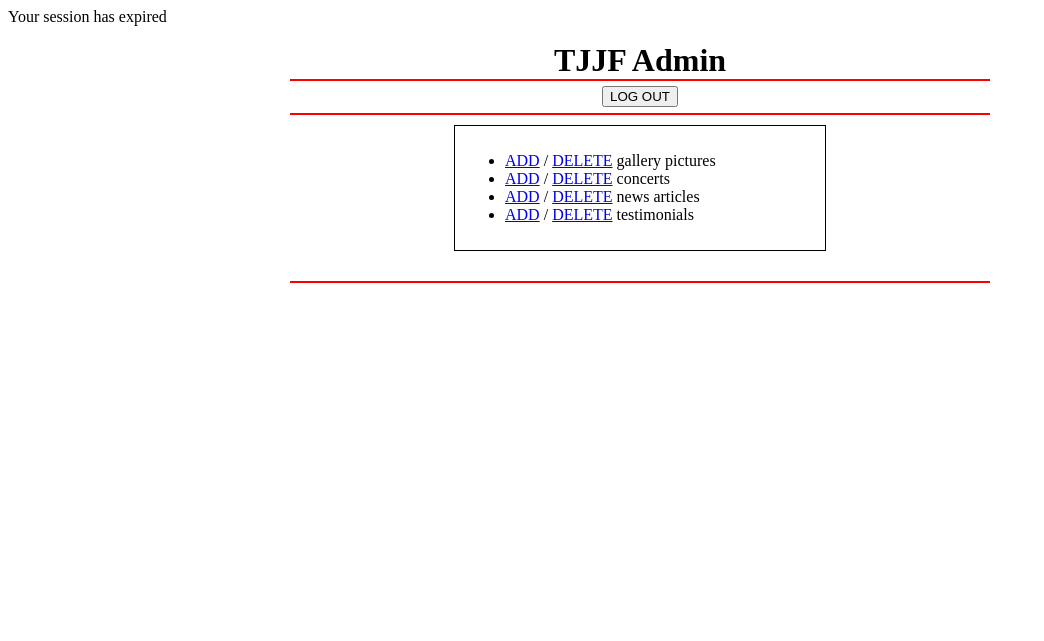
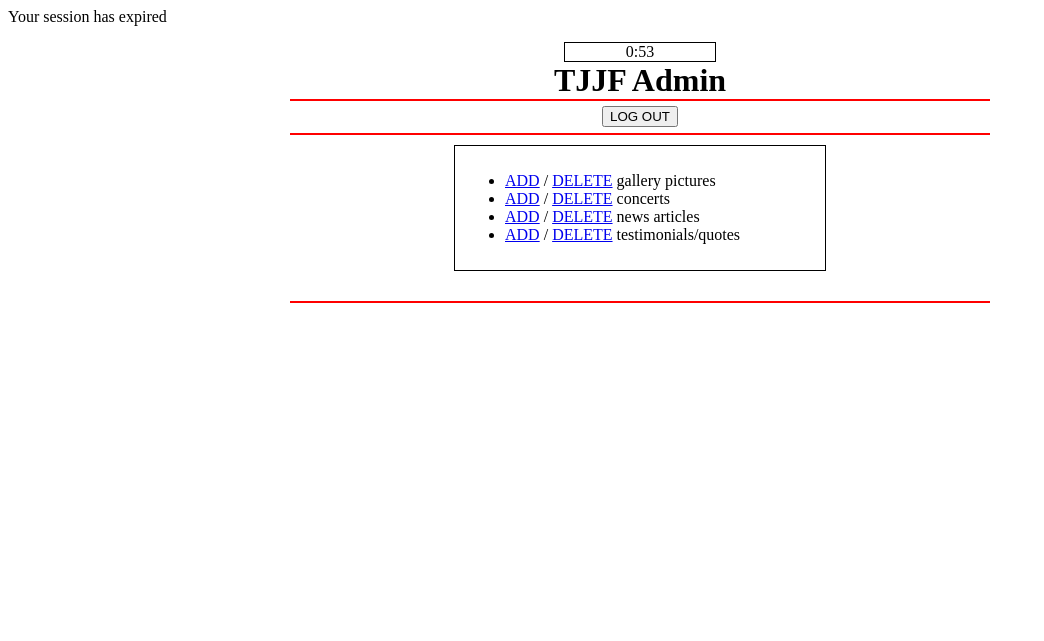
Before and after one commit to j-brew/CS-412php, a PHP site: page /Admin/admin/admin.php in a window 1280 px wide. Shown: the top 641 px of the page, without its empty margins (0-1044 px from the left). Run offline with PHP 8.4, Linux system fonts and the light colour scheme; a stand-in replaces the project's code that opens the database connection.

Commit message:
Timer + created JS timer for all pages after login in to Admin

```diff
--- a/Admin/admin/admin.php
+++ b/Admin/admin/admin.php
@@ -20,10 +20,12 @@
         <meta charset="UTF-8">
         <meta name="viewport" content="width=device-width, initial-scale=1.0">
         <link rel="stylesheet" type="text/css" href="cssfiles/admin.css">
+        <script type="text/javascript" src="jsfiles/timer.js"></script>
     </head>
     <body>
 
         <div id="content">
+            <div id="clock"></div>
 
             <div id="title">
                 <h1>TJJF Admin</h1>
@@ -39,7 +41,7 @@
                     <li><a href="gallery.php" >ADD</a> / <a href="dropgallery.php" >DELETE</a> gallery pictures</li>
                     <li><a href="concerts.php" >ADD</a> / <a href="dropconcerts.php" >DELETE</a> concerts</li>
                     <li><a href="news.php" >ADD</a> / <a href="dropnews.php">DELETE</a> news articles</li>
-                    <li><a href="quotes.php">ADD</a> / <a href="dropquotes.php">DELETE</a> testimonials</li>
+                    <li><a href="quotes.php">ADD</a> / <a href="dropquotes.php">DELETE</a> testimonials/quotes</li>
                 </ul>
             </div>
 
--- a/Admin/admin/concerts.php
+++ b/Admin/admin/concerts.php
@@ -24,9 +24,11 @@ include 'phpfiles/concertsUpload.php';
         <title>Admin Concerts</title>
         <link rel="stylesheet" type="text/css" href="cssfiles/admin.css">
         <script type="text/javascript" src="jsfiles/concerts.js"></script>
+        <script type="text/javascript" src="jsfiles/timer.js"></script>
     </head>
     <body>
         <div id="content">
+            <div id="clock"></div>
 
             <div id="title">
                 <h1>Admin Concerts</h1>
--- a/Admin/admin/cssfiles/admin.css
+++ b/Admin/admin/cssfiles/admin.css
@@ -132,3 +132,9 @@ hr {
     //padding: 5px 10px;
     margin: 10px 0;
 }
+#clock {
+    margin: 0 auto 0 auto;
+    width: 150px;
+    text-align: center;
+    border: solid black 1px;
+}
--- a/Admin/admin/dropconcerts.php
+++ b/Admin/admin/dropconcerts.php
@@ -24,9 +24,11 @@ include 'phpfiles/concertDelete.php';
         <title>DROP Concerts</title>
         <link rel="stylesheet" type="text/css" href="cssfiles/admin.css">
         <link rel="stylesheet" type="text/css" href="cssfiles/dropconcerts.css">
+        <script type="text/javascript" src="jsfiles/timer.js"></script>
     </head>
     <body>
         <div id="content">
+            <div id="clock"></div>
 
             <div id="title">
                 <h1>DROP Concerts</h1>
--- a/Admin/admin/dropgallery.php
+++ b/Admin/admin/dropgallery.php
@@ -25,9 +25,11 @@ include 'phpfiles/galleryDelete.php';
         <link rel="stylesheet" type="text/css" href="cssfiles/admin.css">
         <link rel="stylesheet" type="text/css" href="cssfiles/expand.css">
         <script type="text/javascript" src="jsfiles/expand.js"></script>
+        <script type="text/javascript" src="jsfiles/timer.js"></script>
     </head>
     <body>
         <div id="content">
+            <div id="clock"></div>
 
             <div id="title">
                 <h1>DROP Gallery</h1>
--- a/Admin/admin/dropnews.php
+++ b/Admin/admin/dropnews.php
@@ -25,10 +25,12 @@
         <title>Admin News</title>
         <link rel="stylesheet" type="text/css" href="cssfiles/admin.css">
         <link rel="stylesheet" type="text/css" href="cssfiles/dropnews.css">
+        <script type="text/javascript" src="jsfiles/timer.js"></script>
     </head>
     <body>
         <h4>CURRENT SESSION</h4>
         <div id="content">
+            <div id="clock"></div>
 
             <div id="title">
                 <h1>Admin News</h1>
--- a/Admin/admin/dropquotes.php
+++ b/Admin/admin/dropquotes.php
@@ -25,10 +25,12 @@
         <title>DROP Quotes</title>
         <link rel="stylesheet" type="text/css" href="cssfiles/admin.css">
         <link rel="stylesheet" type="text/css" href="cssfiles/dropquotes.css">
+        <script type="text/javascript" src="jsfiles/timer.js"></script>
     </head>
     <body>
         <h4>CURRENT SESSION</h4>
         <div id="content">
+            <div id="clock"></div>
 
             <div id="title">
                 <h1>DROP quotes</h1>
--- a/Admin/admin/gallery.php
+++ b/Admin/admin/gallery.php
@@ -23,9 +23,11 @@ if (!isset($_SESSION['IPaddress'])) {
         <title>Admin Gallery</title>
         <link rel="stylesheet" type="text/css" href="cssfiles/admin.css">
         <script type="text/javascript" src="jsfiles/gallery.js"></script>
+        <script type="text/javascript" src="jsfiles/timer.js"></script>
     </head>
     <body>
         <div id="content">
+            <div id="clock"></div>
 
             <div id="title">
                 <h1>Admin Gallery</h1>
--- /dev/null
+++ b/Admin/admin/jsfiles/timer.js
@@ -0,0 +1,31 @@
+var limit = 60000; // one minute
+
+window.onload = function (){
+    var outin = new Date().getTime()+limit;
+    var wee;
+    wee = setInterval(function(){d(outin);}, 250);
+};
+
+function d(outin){
+    var timer = document.getElementById("clock");
+    var now = new Date().getTime();
+
+    var sec = Math.floor((outin-now)/1000); // gets seconds
+    var min = Math.floor(((outin-now)/1000)/60);     // gets minutes
+
+    sec = sec % 60;
+    min = min % 60;
+
+    if (!(min<=0) || !(sec<=0)){
+        if (min==0 && sec<=20){
+            timer.style.color = "red";
+        }
+        if (sec<10){
+            sec = "0"+sec;
+        }
+        timer.innerHTML = min+":"+sec;
+    }
+    else{
+        timer.innerHTML = "session has expired";
+    }
+};
--- a/Admin/admin/news.php
+++ b/Admin/admin/news.php
@@ -1,5 +1,4 @@
 <?php
-    include '../login.php';
     include 'phpfiles/newsUpload.php';
 
     session_start();
@@ -25,10 +24,12 @@
         <title>Admin News</title>
         <link rel="stylesheet" type="text/css" href="cssfiles/admin.css">
         <script type="text/javascript" src="jsfiles/news.js"></script>
+        <script type="text/javascript" src="jsfiles/timer.js"></script>
     </head>
     <body>
         <h4>CURRENT SESSION</h4>
         <div id="content">
+            <div id="clock"></div>
 
             <div id="title">
                 <h1>Admin News</h1>
--- a/Admin/admin/quotes.php
+++ b/Admin/admin/quotes.php
@@ -26,10 +26,12 @@
         <link rel="stylesheet" type="text/css" href="cssfiles/admin.css">
         <link rel="stylesheet" type="text/css" href="cssfiles/quotes.css">
         <script type ="text/javascript" src="jsfiles/quotes.js"></script>
+        <script type="text/javascript" src="jsfiles/timer.js"></script>
     </head>
     <body>
         <h4>CURRENT SESSION</h4>
         <div id="content">
+            <div id="clock"></div>
 
             <div id="title">
                 <h1>Admin Quotes</h1>
```
